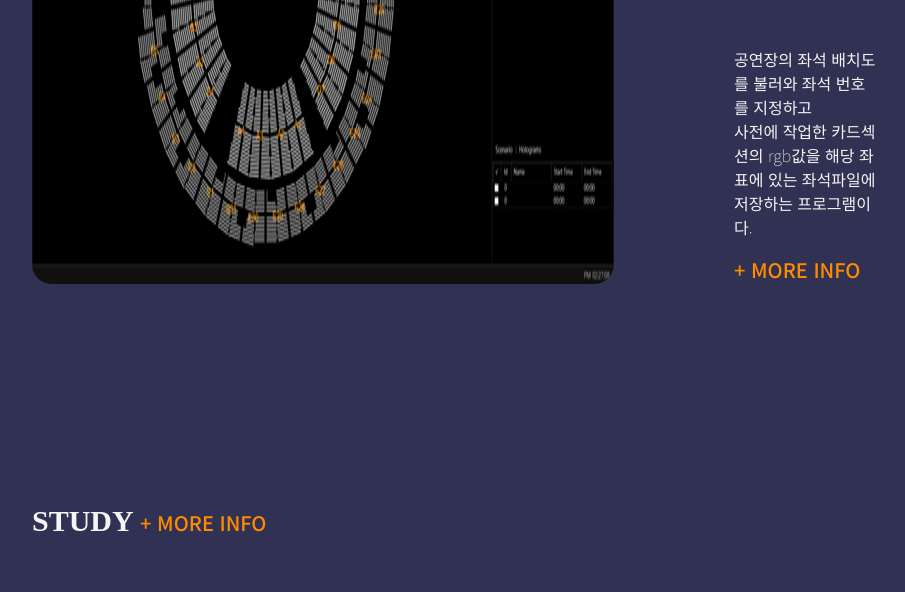
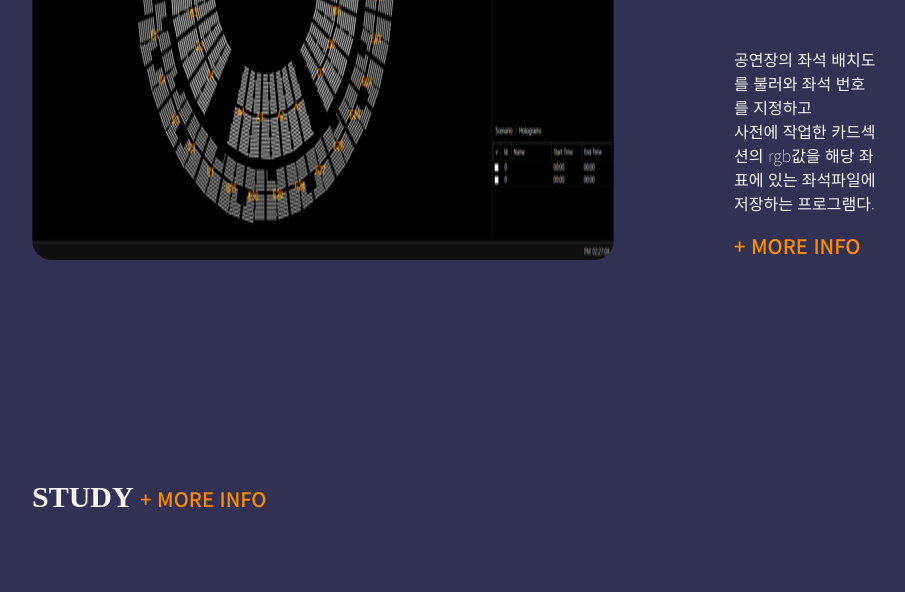
Before and after one commit to Ruin99/Portfolio, a plain HTML site: page index.html in a window 1280 px wide. Shown: the part 1438-2030 px from the top of the page, without its empty margins (226-1131 px from the left). Drawn offline with Linux system fonts and the light colour scheme.

Commit message:
Update index.html

```diff
--- a/index.html
+++ b/index.html
@@ -47,7 +47,7 @@
                 <img class="thumbnail" src="./img/aura.png">
                 <div class="article-info">
                     <h3 class="article-name">응원봉 제어 시스템 : AURA</h3>
-                    <p class="article-comment">공연장의 좌석 배치도를 불러와 좌석 번호를 지정하고<br>사전에 작업한 카드섹션의 rgb값을 해당 좌표에 있는 좌석파일에 저장하는 프로그램이다.</p>
+                    <p class="article-comment">공연장의 좌석 배치도를 불러와 좌석 번호를 지정하고<br>사전에 작업한 카드섹션의 rgb값을 해당 좌표에 있는 좌석파일에 저장하는 프로그램다.</p>
                     <a class="more" href="./html/project.html#P1">+ MORE INFO</a>
                 </div>
             </div>
```
